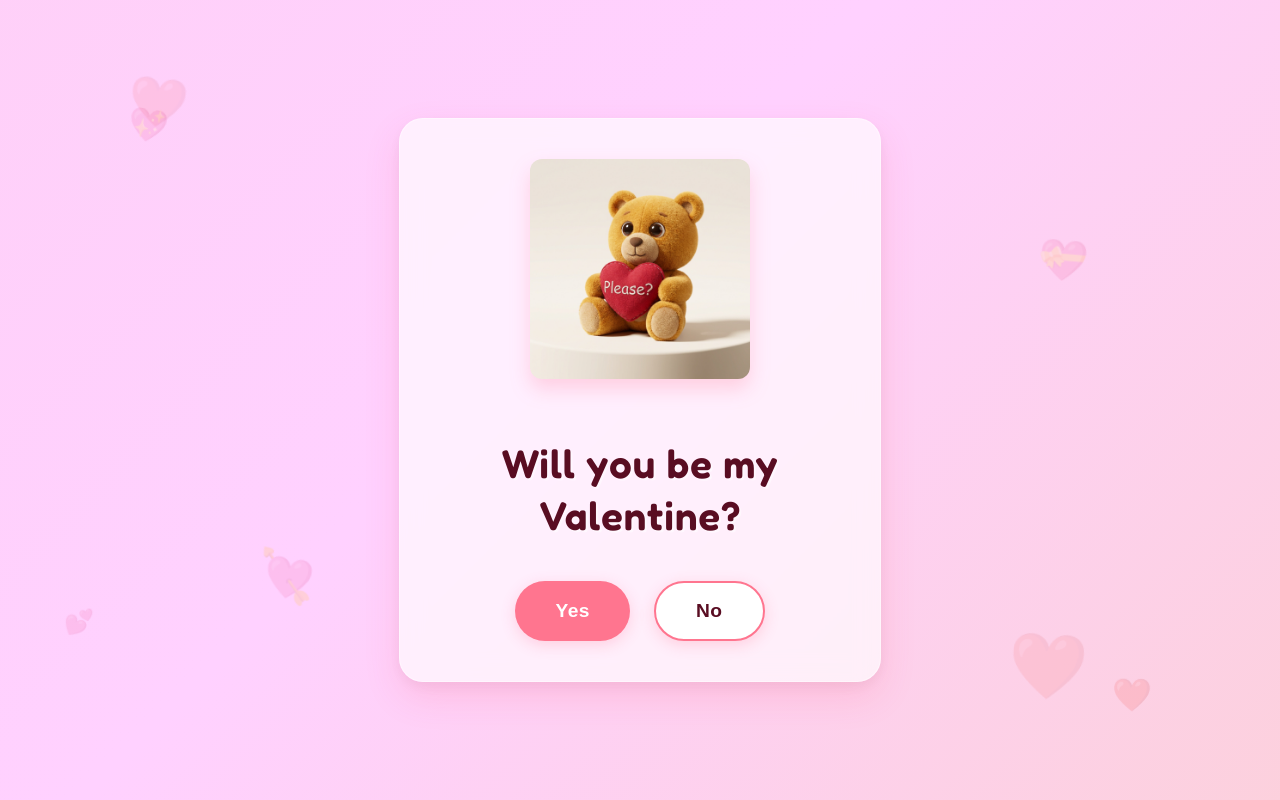
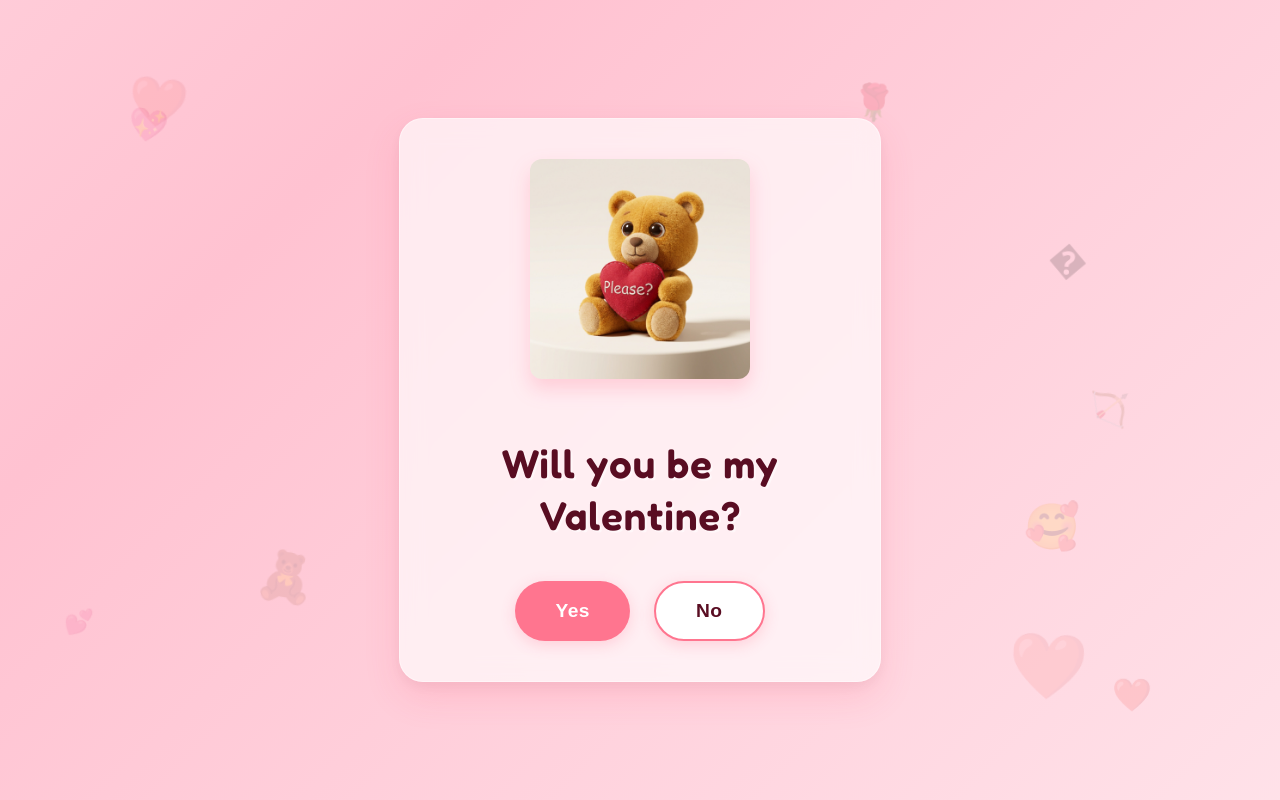
Before and after one commit to madworks-art/valentine, a plain HTML site: page index.html in a window 1280 px wide. Drawn offline with nearby package versions, Linux system fonts and the light colour scheme.

Commit message:
Fix CSS visuals and add more love animations

```diff
--- a/index.html
+++ b/index.html
@@ -23,11 +23,15 @@
 
 <body>
     <!-- Background Hearts -->
+    <!-- Background Elements -->
     <div class="bg-heart" style="top: 15%; left: 10%; animation-delay: 0s;">💖</div>
-    <div class="bg-heart" style="top: 70%; left: 20%; animation-delay: -2s; font-size: 3rem;">💘</div>
-    <div class="bg-heart" style="top: 30%; right: 15%; animation-delay: -4s; font-size: 2.5rem;">💝</div>
+    <div class="bg-heart" style="top: 70%; left: 20%; animation-delay: -2s; font-size: 3rem;">🧸</div>
+    <div class="bg-heart" style="top: 30%; right: 15%; animation-delay: -4s; font-size: 2.5rem;">�</div>
     <div class="bg-heart" style="bottom: 10%; right: 10%; animation-delay: -6s;">❤️</div>
     <div class="bg-heart" style="bottom: 20%; left: 5%; animation-delay: -8s; font-size: 1.5rem;">💕</div>
+    <div class="bg-heart" style="top: 50%; left: 85%; animation-delay: -3s; font-size: 2rem;">🏹</div>
+    <div class="bg-heart" style="top: 10%; right: 30%; animation-delay: -5s; font-size: 2.2rem;">🌹</div>
+    <div class="bg-heart" style="bottom: 30%; left: 80%; animation-delay: -7s; font-size: 2.8rem;">🥰</div>
 
     <div class="container">
         <div class="gif-container">
--- a/style.css
+++ b/style.css
@@ -11,8 +11,8 @@ body {
     padding: 0;
     font-family: 'Poppins', sans-serif;
     /* Complex animated gradient */
-    background: linear-gradient(-45deg, #ff9a9e, #fad0c4, #fad0c4, #ffd1ff, #fecfef);
-    background-size: 400% 400%;
+    background: linear-gradient(135deg, #ffebf0 0%, #ffc2d1 50%, #ffebf0 100%);
+    background-size: 200% 200%;
     animation: gradientBG 15s ease infinite;
     display: flex;
     justify-content: center;
@@ -27,16 +27,13 @@ body {
         background-position: 0% 50%;
     }
 
+    50% {
+        background-position: 100% 50%;
+    }
+
     100% {
         background-position: 0% 50%;
     }
-}
-
-background-position: 100% 50%;
-}
-
-100% {
-    background-position: 0% 50%;
 }
 
 /* Floating background hearts */
```
